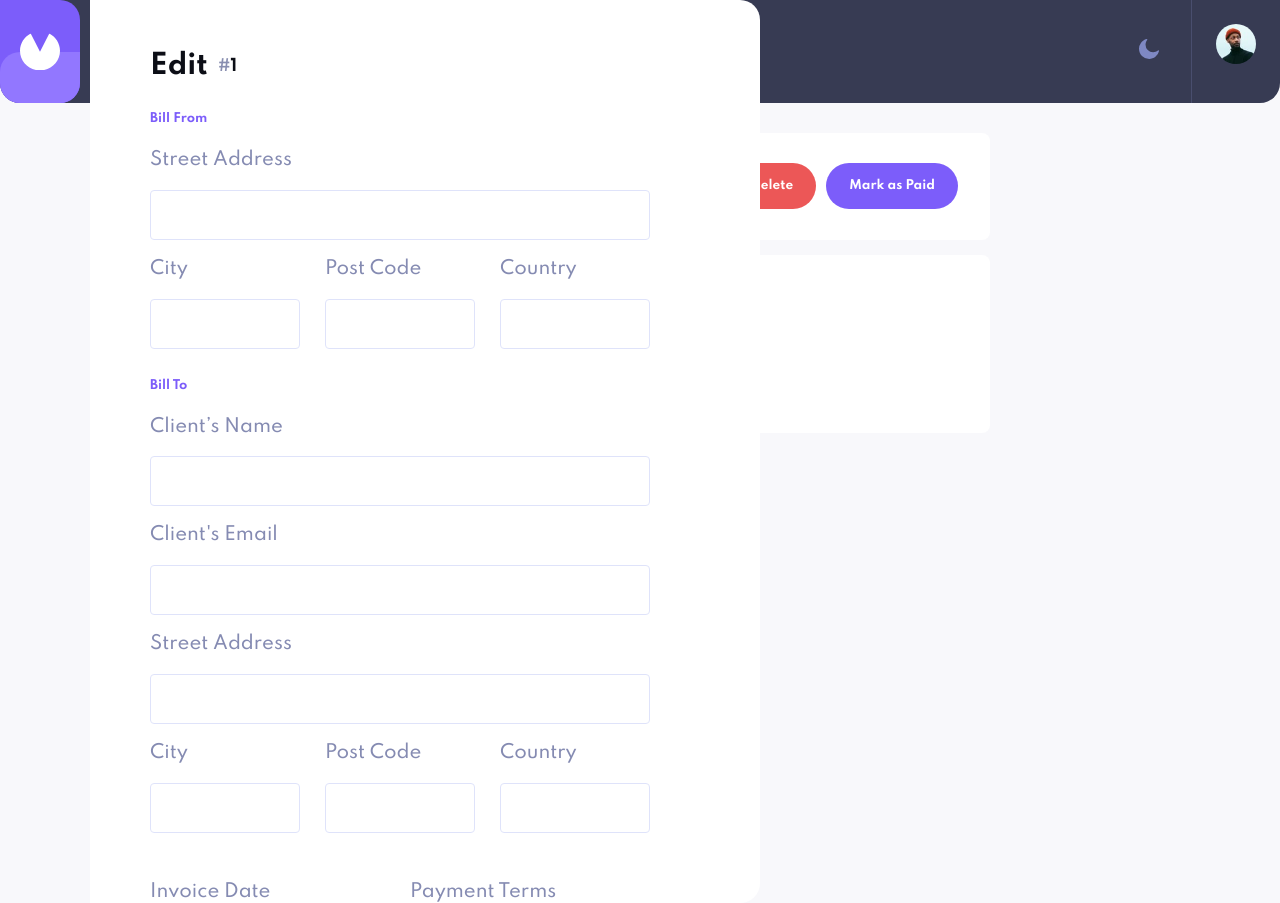
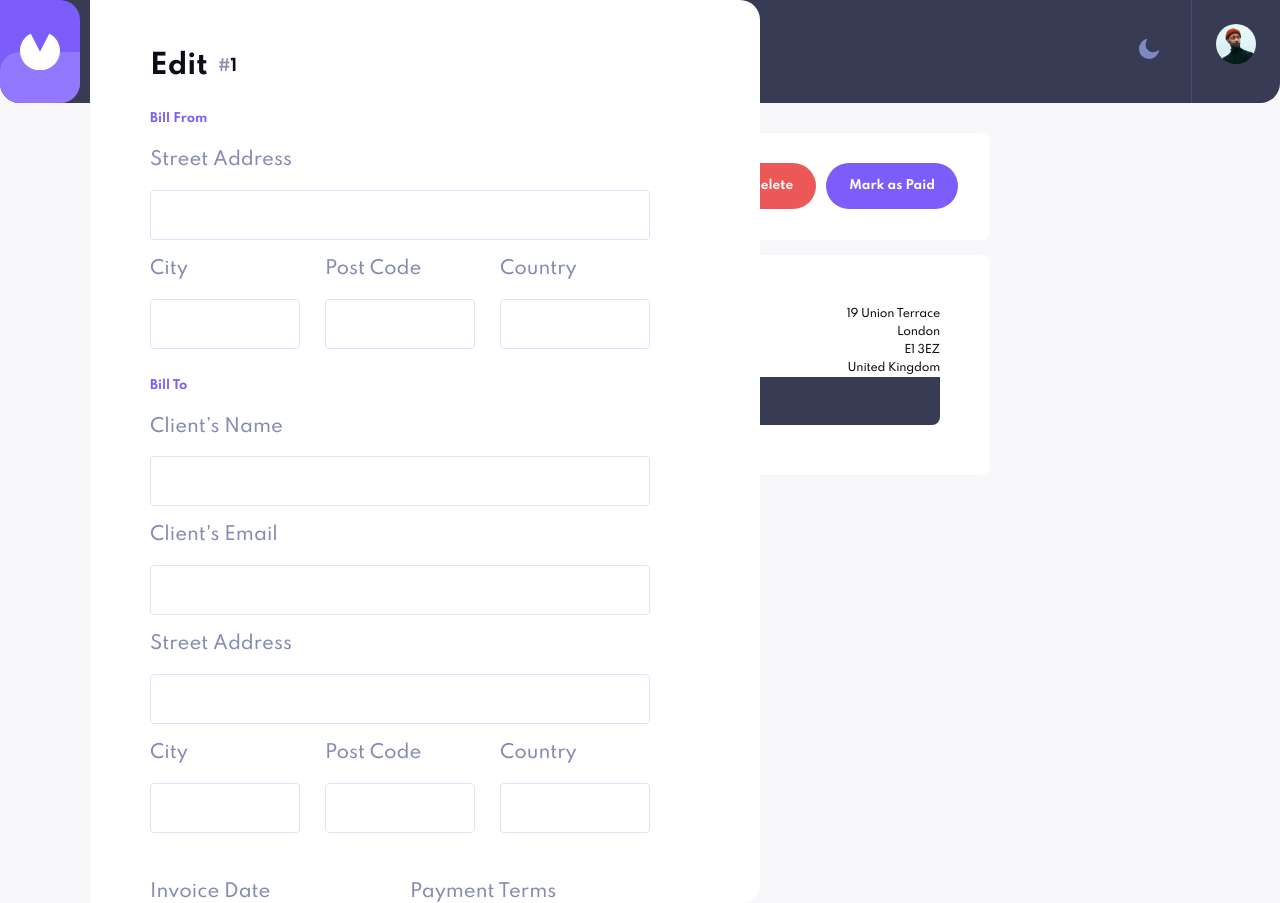
Before and after one commit to bashiroglu/invoice-app, a React (Create React App) app: page /invoices/edit/1 in a window 1280 px wide. Built offline with nearby package versions, Linux system fonts and the light colour scheme.

Commit message:
add improvements to invoiceId, rename invoiceID component

```diff
--- a/src/App.js
+++ b/src/App.js
@@ -2,7 +2,7 @@ import { Redirect, Route, Switch } from 'react-router-dom';
 
 import GlobalStyle from './styles/GlobalStyles';
 import InvoiceDrawer from './components/invoiceDrawer/InvoiceDrawer';
-import InvoiceID from './components/invoiceID/InvoiceID';
+import InvoiceDetails from './components/invoice-details/InvoiceDetails';
 import Invoices from './pages/invoices/Invoices';
 import Sidebar from './components/sidebar/Sidebar';
 import { ThemeProvider } from 'styled-components';
@@ -27,10 +27,10 @@ function App() {
           <Invoices />
         </Route>
         <Route exact path='/invoices/all/:id'>
-          <InvoiceID />
+          <InvoiceDetails />
         </Route>
         <Route path='/invoices/edit/:id/'>
-          <InvoiceID />
+          <InvoiceDetails />
           <InvoiceDrawer />
         </Route>
       </Switch>
--- /dev/null
+++ b/src/components/invoice-details/InvoiceDetails.jsx
@@ -0,0 +1,124 @@
+import {
+  Container,
+  Flex,
+  StyledActions,
+  StyledDetails,
+  Text,
+  PersonalInformationContainer,
+  StyledId,
+  Profession,
+  GeneralInformation,
+  AdressDetails,
+  InvoiceSummary,
+  InvoiceSummaryTotal,
+} from './InvoiceDetails.style';
+import { useHistory, useParams } from 'react-router-dom';
+
+import { Button } from '../common';
+import Modal from '../modal/Modal';
+import Status from '../status/Status';
+import Tag from '../tag/Tag';
+import { useState } from 'react';
+
+const InvoiceDetails = () => {
+  const [modalIsOpen, setModalIsOpen] = useState(false);
+  // const { id } = useParams();
+  // const invoices = useSelector((state) => state.invoices.invoices);
+
+  const {
+    id,
+    description,
+    senderAddress: { street, city, postCode, country },
+  } = {
+    id: 'RT3080',
+    createdAt: '2021-08-18',
+    paymentDue: '2021-08-19',
+    description: 'Re-branding',
+    paymentTerms: 1,
+    clientName: 'Jensen Huang',
+    clientEmail: 'jensenh@mail.com',
+    status: 'paid',
+    senderAddress: {
+      street: '19 Union Terrace',
+      city: 'London',
+      postCode: 'E1 3EZ',
+      country: 'United Kingdom',
+    },
+    clientAddress: {
+      street: '106 Kendell Street',
+      city: 'Sharrington',
+      postCode: 'NR24 5WQ',
+      country: 'United Kingdom',
+    },
+    items: [
+      {
+        name: 'Brand Guidelines',
+        quantity: 1,
+        price: 1800.9,
+        total: 1800.9,
+      },
+    ],
+    total: 1800.9,
+  };
+
+  const { push } = useHistory();
+
+  const cancelDeletion = () => {
+    console.log('canceled');
+  };
+
+  const deleteInvoice = () => {
+    alert('deleted');
+  };
+
+  return (
+    <>
+      {modalIsOpen && (
+        <Modal
+          id={id}
+          cancelDeletion={cancelDeletion}
+          deleteInvoice={deleteInvoice}
+          setModalIsOpen={setModalIsOpen}
+        />
+      )}
+      <Container>
+        <StyledActions>
+          <Flex>
+            <Text>Status</Text>
+            <Status status={'pending'}>{'Paid'}</Status>
+          </Flex>
+          <Button third onClick={() => push(`/invoices/edit/${id}`)}>
+            Edit
+          </Button>
+          <Button
+            fifth
+            onClick={() => setModalIsOpen((prevState) => !prevState)}
+          >
+            Delete
+          </Button>
+          <Button second>Mark as Paid</Button>
+        </StyledActions>
+
+        <StyledDetails>
+          <PersonalInformationContainer>
+            <GeneralInformation>
+              <StyledId>{id}</StyledId>
+              <Profession>{description}</Profession>
+            </GeneralInformation>
+            <AdressDetails>
+              <span>{street}</span>
+              <span>{city}</span>
+              <span>{postCode}</span>
+              <span>{country}</span>
+            </AdressDetails>
+          </PersonalInformationContainer>
+          <InvoiceSummary>
+            <InvoiceSummaryTotal></InvoiceSummaryTotal>
+          </InvoiceSummary>
+        </StyledDetails>
+      </Container>
+    </>
+  );
+};
+
+export default InvoiceDetails;
--- /dev/null
+++ b/src/components/invoice-details/InvoiceDetails.style.js
@@ -0,0 +1,91 @@
+import { Text as TemplateText } from '../common';
+import styled from 'styled-components';
+
+export const Container = styled.section`
+  display: flex;
+  align-items: center;
+  flex-flow: column wrap;
+  gap: 1.5rem 0;
+  background: ${({ theme, drawerOpen }) =>
+    drawerOpen && theme.bgOnActiveDrawer};
+  transition: var(--transitionSlow);
+  min-height: 100vh;
+`;
+
+export const StyledActions = styled.div`
+  background: ${({ theme }) => theme.invoiceBg};
+  border-radius: 0.8rem;
+  display: flex;
+  align-items: center;
+  padding: 2.4rem 3.2rem;
+  gap: 0 1rem;
+  width: 70rem;
+  margin-top: 3rem;
+`;
+
+export const Flex = styled.div`
+  display: flex;
+  align-items: center;
+  justify-content: space-between;
+  gap: 0 1.5rem;
+  margin-right: auto;
+`;
+
+export const StyledDetails = styled.div`
+  width: 70rem;
+  background: ${({ theme }) => theme.invoiceBg};
+  border-radius: 0.8rem;
+  padding: 5rem;
+  display: flex;
+  flex-direction: column;
+`;
+
+export const Text = styled(TemplateText)`
+  width: auto;
+`;
+
+export const PersonalInformationContainer = styled.div`
+  width: 100%;
+  display: flex;
+  justify-content: space-between;
+`;
+export const StyledId = styled.p`
+  font-weight: 700;
+  font-size: 1.6rem;
+  line-height: 2.4rem;
+  letter-spacing: -0.8px;
+  color: ${({ theme }) => theme.text};
+`;
+export const Profession = styled.p`
+  font-weight: 500;
+  font-size: 1.2rem;
+  line-height: 1.5rem;
+  letter-spacing: -0.25px;
+  color: ${({ theme }) => theme.sixthFg};
+`;
+export const GeneralInformation = styled.div`
+  display: flex;
+  flex-direction: column;
+`;
+export const AdressDetails = styled.div`
+  font-weight: 500;
+  font-size: 1.1rem;
+  line-height: 1.8rem;
+  text-align: right;
+  letter-spacing: -0.229167px;
+  color: ${({ theme }) => theme.sixthFg};
+  width: 9.4rem;
+  span {
+    display: block;
+  }
+`;
+export const InvoiceSummary = styled.div``;
+export const InvoiceSummaryTotal = styled.div`
+  border-radius: 0px 0px 0.8rem 0.8rem;
+  background: ${({ theme }) => theme.sidebarBg};
+  padding: 2.4rem;
+  display: flex;
+  justify-content: space-between;
+  align-items: center;
+  color: ${({ theme }) => theme.secondFg};
+`;
--- a/src/components/invoiceID/InvoiceID.jsx
+++ /dev/null
@@ -1,70 +0,0 @@
-import {
-  Container,
-  Flex,
-  StyledActions,
-  StyledDetails,
-  Text,
-} from './InvoiceID.style';
-import { useHistory, useParams } from 'react-router-dom';
-
-import { Button } from '../common';
-import Modal from '../modal/Modal';
-import Status from '../status/Status';
-import Tag from '../tag/Tag';
-import { useState } from 'react';
-
-const InvoiceID = () => {
-  const [modalIsOpen, setModalIsOpen] = useState(false);
-  const { id } = useParams();
-  const { push } = useHistory();
-
-  const cancelDeletion = () => {
-    console.log('canceled');
-  };
-
-  const deleteInvoice = () => {
-    alert('deleted');
-  };
-
-  return (
-    <>
-      {modalIsOpen && (
-        <Modal
-          id={id}
-          cancelDeletion={cancelDeletion}
-          deleteInvoice={deleteInvoice}
-          setModalIsOpen={setModalIsOpen}
-        />
-      )}
-      <Container>
-        <StyledActions>
-          <Flex>
-            <Text>Status</Text>
-            <Status status={'pending'}>{'Paid'}</Status>
-          </Flex>
-          <Button third onClick={() => push(`/invoices/edit/${id}`)}>
-            Edit
-          </Button>
-          <Button
-            fifth
-            onClick={() => setModalIsOpen((prevState) => !prevState)}
-          >
-            Delete
-          </Button>
-          <Button second>Mark as Paid</Button>
-        </StyledActions>
-
-        <StyledDetails>
-          <div>
-            <div>
-              <Tag>{id}</Tag>
-              <Text>{'description'}</Text>
-            </div>
-          </div>
-        </StyledDetails>
-      </Container>
-    </>
-  );
-};
-
-export default InvoiceID;
--- a/src/components/invoiceID/InvoiceID.style.js
+++ /dev/null
@@ -1,44 +0,0 @@
-import { Text as TemplateText } from '../common';
-import styled from 'styled-components';
-
-export const Container = styled.section`
-  display: flex;
-  align-items: center;
-  flex-flow: column wrap;
-  gap: 1.5rem 0;
-  background: ${({ theme, drawerOpen }) =>
-    drawerOpen && theme.bgOnActiveDrawer};
-  transition: var(--transitionSlow);
-  min-height: 100vh;
-`;
-
-export const StyledActions = styled.div`
-  background: ${({ theme }) => theme.invoiceBg};
-  border-radius: 0.8rem;
-  display: flex;
-  align-items: center;
-  padding: 2.4rem 3.2rem;
-  gap: 0 1rem;
-  width: 70rem;
-  margin-top: 3rem;
-`;
-
-export const Flex = styled.div`
-  display: flex;
-  align-items: center;
-  justify-content: space-between;
-  gap: 0 1.5rem;
-  margin-right: auto;
-`;
-
-export const StyledDetails = styled.div`
-  width: 70rem;
-  background: ${({ theme }) => theme.invoiceBg};
-  border-radius: 0.8rem;
-  padding: 5rem;
-  display: flex;
-`;
-
-export const Text = styled(TemplateText)`
-  width: auto;
-`;
--- a/src/redux/invoices/invoices.actions.js
+++ b/src/redux/invoices/invoices.actions.js
@@ -21,7 +21,7 @@ export const fetchInvoicesStartAsync = () => {
     let response;
     try {
       response = await axios.get(
-        'https://invoices-app-api.herokuapp.com/api/v1/invoices',
+        `${process.env.REACT_APP_API_URL}/api/v1/invoices`,
       );
     } catch (error) {
       console.log(error);
```
Also changed, not shown: 1 other file (tests, documents, lock files or other folders).
